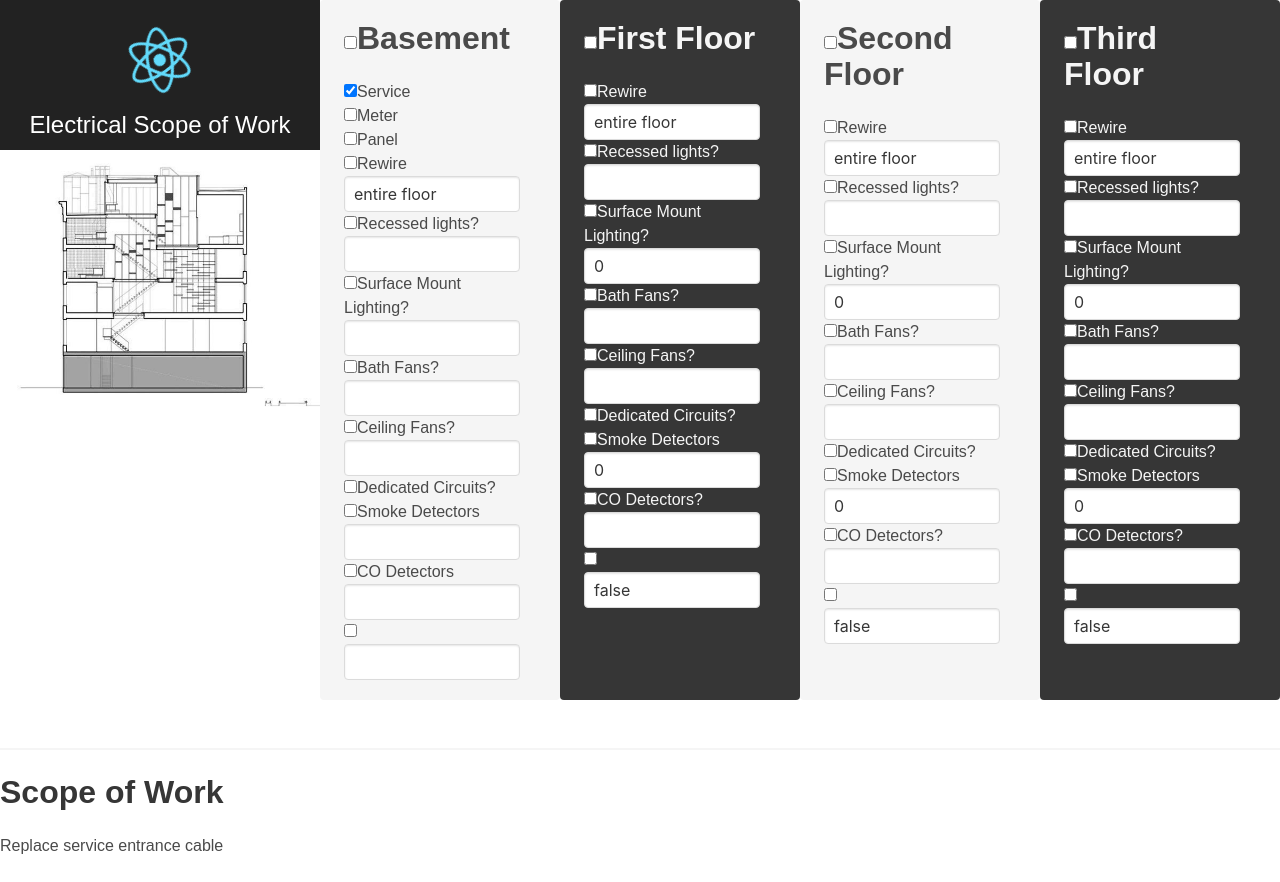
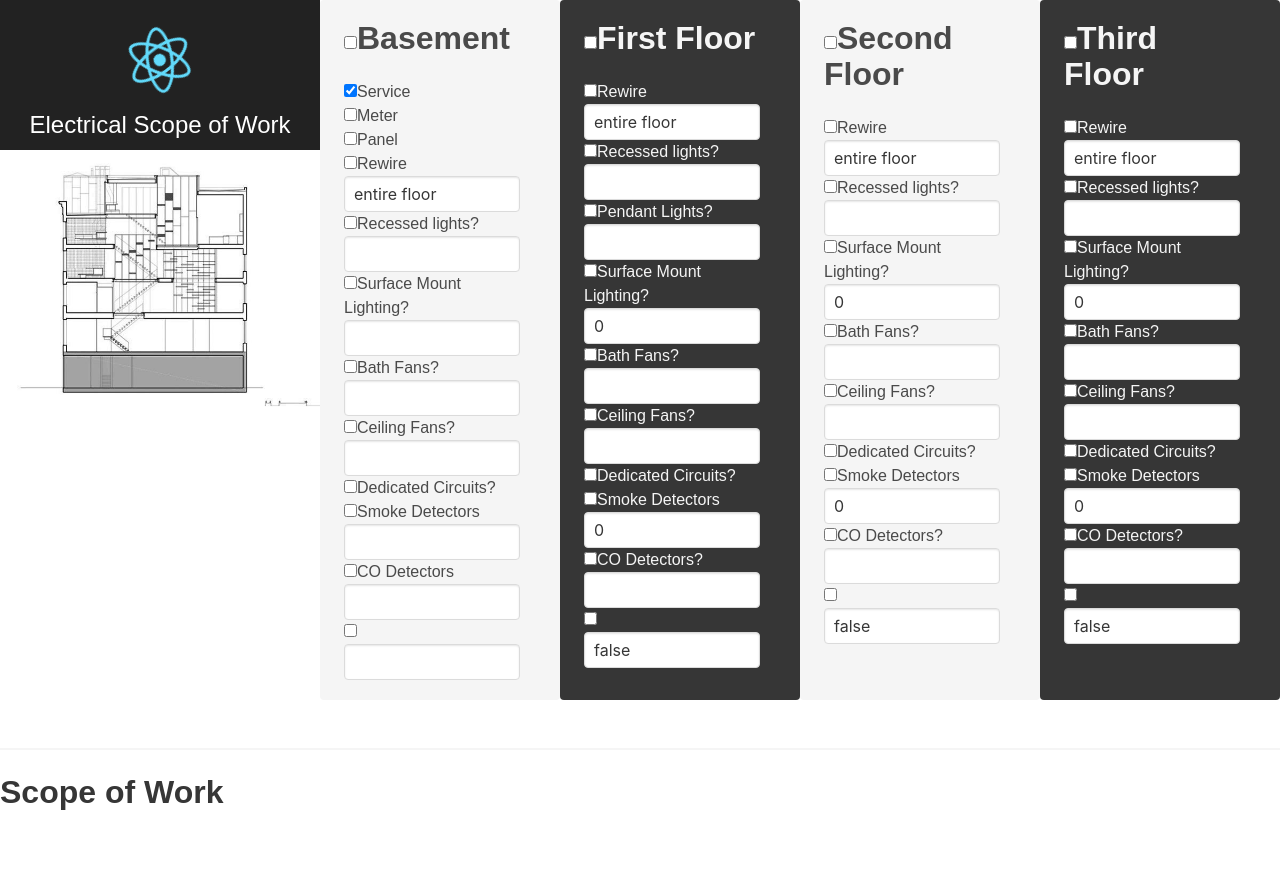
Before and after one commit to iglesias294/electricScope, a React (Create React App) app: page / in a window 1280 px wide. Both pictures are taken after a click on the checkbox 350 px from the left and 90 px from the top of the page. After the commit the page ends 834 px from the top, so only its background shows below. Built offline with nearby package versions, Linux system fonts and the light colour scheme.

Commit message:
refactored output

```diff
--- a/src/App.js
+++ b/src/App.js
@@ -24,6 +24,8 @@ class App extends Component {
       firstFloorRewiring: 'entire floor',
       firstFloorRL: false,
       firstFloorRLCount: false,
+      firstFloorPendantLight: false,
+      firstFloorPendantLightCount: false,
       firstFloorSurfaceLight: false,
       firstFloorSurfaceLightCount: 0,
       firstFloorBathFan: false,
@@ -93,6 +95,57 @@ class App extends Component {
     }
   }
   render() {
+    const basementItems = (<ul>
+      {this.state.service ? <li>{this.state.service}</li> : ''}
+      {this.state.meter ? <li>{this.state.meter}</li> : ''}
+      {this.state.panel ? <li>{this.state.panel}</li> : ''}
+      {this.state.rewire ? <li>Rewire {this.state.rewire2}: standard white switches and plugs. </li> : ''}
+      {this.state.basement1 ? <li>Supply and install {this.state.basementRec} recessed light{this.state.basementRec > 1 ? 's' : ''}</li> : ''}
+      {this.state.basementLight ? <li>Supply and install {this.state.basementLight2} surface mount light{this.state.basementLight2 > 1 ? 's' : ''}</li> : ''}
+      {this.state.basementBathFan ? <li>Install power for {this.state.basementBathFan2} bathroom exhaust fan{this.state.basementBathFan2 > 1 ? 's' : ''}</li> : ''}
+      {this.state.basementCeilingFan ? <li>Install power for {this.state.basementCeilingFan2} ceiling fan{this.state.basementCeilingFan2 > 1 ? 's' : ''}</li> : ''}
+      {this.state.basementDedicated ? <li>Run dedicated circuits for washer, dryer, furnace, and AC </li> : ''}
+      {this.state.basementSmoke ? <li>Supply and install {this.state.basementSmoke2} smoke detector{this.state.basementSmoke2 > 1 ? 's' : ''}</li> : ''}
+      {this.state.basementCo ? <li>Supply and install {this.state.basementCo2} CO detector{this.state.basementCo2 > 1 ? 's' : ''}</li> : ''}
+      {this.state.basementOther ? <li>{this.state.basementOther2}</li> : ''}
+    </ul>)
+
+
+
+    const firstFloorItems = (<ul>{this.state.firstFloorRewire ? <li>Rewire {this.state.firstFloorRewiring}: standard white switches and plugs. </li> : ''}
+      {this.state.firstFloorRL ? <li>Supply and install {this.state.firstFloorRLCount} recessed light{this.state.firstFloorRLCount > 1 ? 's' : ''}</li> : ''}
+      {this.state.firstFloorPendantLight ? <li>Supply and install {this.state.firstFloorPendantLightCount} pendant light{this.state.firstFloorPendantLightCount > 1 ? 's' : ''}</li> : ''}
+      {this.state.firstFloorSurfaceLight ? <li>Supply and install {this.state.firstFloorSurfaceLightCount} surface mount light{this.state.firstFloorSurfaceLightCount > 1 ? 's' : ''}</li> : ''}
+      {this.state.firstFloorBathFan ? <li>Install power for {this.state.firstFloorBathFanCount} bathroom exhaust fan{this.state.firstFloorBathFanCount > 1 ? 's' : ''}</li> : ''}
+      {this.state.firstFloorCeilingFan ? <li>Install power for {this.state.firstFloorCeilingFanCount} ceiling fan{this.state.firstFloorCeilingFanCount > 1 ? 's' : ''}</li> : ''}
+      {this.state.firstFloorDedicated ? <li>Run dedicated circuits for microwave, range, refrigerator, dishwasher, disposal, GFCI, under-cabinet lights </li> : ''}
+      {this.state.firstFloorSmoke ? <li>Supply and install {this.state.firstFloorSmokeCount} smoke detector{this.state.firstFloorSmokeCount > 1 ? 's' : ''}</li> : ''}
+      {this.state.firstFloorCO ? <li>Supply and install {this.state.firstFloorCOCount} CO detector{this.state.firstFloorCOCount > 1 ? 's' : ''}</li> : ''}
+      {this.state.firstFloorOther ? <li>{this.state.firstFloorOtherText}</li> : ''}</ul>)
+
+    const secondFloorItems = (<ul>
+      {this.state.secondFloorRewire ? <li>Rewire {this.state.secondFloorRewiring}: standard white switches and plugs. </li> : ''}
+      {this.state.secondFloorRL ? <li>Supply and install {this.state.secondFloorRLCount} recessed light{this.state.secondFloorRLCount > 1 ? 's' : ''}</li> : ''}
+      {this.state.secondFloorSurfaceLight ? <li>Supply and install {this.state.secondFloorSurfaceLightCount} surface mount light{this.state.secondFloorSurfaceLightCount > 1 ? 's' : ''}</li> : ''}
+      {this.state.secondFloorBathFan ? <li>Install power for {this.state.secondFloorBathFanCount} bathroom exhaust fan{this.state.secondFloorBathFanCount > 1 ? 's' : ''}</li> : ''}
+      {this.state.secondFloorCeilingFan ? <li>Install power for {this.state.secondFloorCeilingFanCount} ceiling fan{this.state.secondFloorCeilingFanCount > 1 ? 's' : ''}</li> : ''}
+      {this.state.secondFloorDedicated ? <li>Run dedicated circuits for microwave, range, refrigerator, dishwasher, disposal, GFCI, under-cabinet lights </li> : ''}
+      {this.state.secondFloorSmoke ? <li>Supply and install {this.state.secondFloorSmokeCount} smoke detector{this.state.secondFloorSmokeCount > 1 ? 's' : ''}</li> : ''}
+      {this.state.secondFloorCO ? <li>Supply and install {this.state.secondFloorCOCount} CO detector{this.state.secondFloorCOCount > 1 ? 's' : ''}</li> : ''}
+      {this.state.secondFloorOther ? <li>{this.state.secondFloorOtherText}</li> : ''}
+    </ul>)
+
+    const thirdFloorItems = (<ul>
+      {this.state.thirdFloorRewire ? <li>Rewire {this.state.thirdFloorRewiring}: standard white switches and plugs. </li> : ''}
+      {this.state.thirdFloorRL ? <li>Supply and install {this.state.thirdFloorRLCount} recessed light{this.state.thirdFloorRLCount > 1 ? 's' : ''}</li> : ''}
+      {this.state.thirdFloorSurfaceLight ? <li>Supply and install {this.state.thirdFloorSurfaceLightCount} surface mount light{this.state.thirdFloorSurfaceLightCount > 1 ? 's' : ''}</li> : ''}
+      {this.state.thirdFloorBathFan ? <li>Install power for {this.state.thirdFloorBathFanCount} bathroom exhaust fan{this.state.thirdFloorBathFanCount > 1 ? 's' : ''}</li> : ''}
+      {this.state.thirdFloorCeilingFan ? <li>Install power for {this.state.thirdFloorCeilingFanCount} ceiling fan{this.state.thirdFloorCeilingFanCount > 1 ? 's' : ''}</li> : ''}
+      {this.state.thirdFloorDedicated ? <li>Run dedicated circuits for microwave, range, refrigerator, dishwasher, disposal, GFCI, under-cabinet lights </li> : ''}
+      {this.state.thirdFloorSmoke ? <li>Supply and install {this.state.thirdFloorSmokeCount} smoke detector{this.state.thirdFloorSmokeCount > 1 ? 's' : ''}</li> : ''}
+      {this.state.thirdFloorCO ? <li>Supply and install {this.state.thirdFloorCOCount} CO detector{this.state.thirdFloorCOCount > 1 ? 's' : ''}</li> : ''}
+      {this.state.thirdFloorOther ? <li>{this.state.thirdFloorOtherText}</li> : ''}
+    </ul>)
 
     return (
       <div className="App">
@@ -318,6 +371,20 @@ class App extends Component {
                     type="number" className="input"
                     value={this.state.firstFloorRLCount}
                     onChange={(event) => this.setState({ firstFloorRLCount: event.target.value })}
+                  />
+                </p>
+                <p>
+                  <input
+                    name="firstFloorPendantLight"
+                    type="checkbox"
+                    value={this.state.firstFloorPendantLight}
+                    onChange={this.handleInputChange}
+                  /><label>Pendant Lights?</label>
+                  <input
+                    name="firstFloorPendantLightCount"
+                    type="number" className="input"
+                    value={this.state.firstFloorPendantLightCount}
+                    onChange={(event) => this.setState({ firstFloorPendantLightCount: event.target.value })}
                   />
                 </p>
                 <p>
@@ -698,61 +765,17 @@ class App extends Component {
           <p className="title">Scope of Work</p>
           {/*Begin Basement*/}
           <p className="title is-4">{this.state.basement}</p>
-          <ul>
-            {this.state.service ? <li>{this.state.service}</li> : ''}
-            {this.state.meter ? <li>{this.state.meter}</li> : ''}
-            {this.state.panel ? <li>{this.state.panel}</li> : ''}
-            {this.state.rewire ? <li>Rewire {this.state.rewire2}: standard white switches and plugs. </li> : ''}
-            {this.state.basement1 ? <li>Supply and install {this.state.basementRec} recessed light{this.state.basementRec > 1 ? 's' : ''}</li> : ''}
-            {this.state.basementLight ? <li>Supply and install {this.state.basementLight2} surface mount light{this.state.basementLight2 > 1 ? 's' : ''}</li> : ''}
-            {this.state.basementBathFan ? <li>Install power for {this.state.basementBathFan2} bathroom exhaust fan{this.state.basementBathFan2 > 1 ? 's' : ''}</li> : ''}
-            {this.state.basementCeilingFan ? <li>Install power for {this.state.basementCeilingFan2} ceiling fan{this.state.basementCeilingFan2 > 1 ? 's' : ''}</li> : ''}
-            {this.state.basementDedicated ? <li>Run dedicated circuits for washer, dryer, furnace, and AC </li> : ''}
-            {this.state.basementSmoke ? <li>Supply and install {this.state.basementSmoke2} smoke detector{this.state.basementSmoke2 > 1 ? 's' : ''}</li> : ''}
-            {this.state.basementCo ? <li>Supply and install {this.state.basementCo2} CO detector{this.state.basementCo2 > 1 ? 's' : ''}</li> : ''}
-            {this.state.basementOther ? <li>{this.state.basementOther2}</li> : ''}
-          </ul>
+          {this.state.basement ? basementItems : ''}
           {/*End Basement*/}
-
           {/*Begin First Floor*/}
           <p className="title is-4">{this.state.firstFloor}</p>
-          <ul>
-            {this.state.firstFloorRewire ? <li>Rewire {this.state.firstFloorRewiring}: standard white switches and plugs. </li> : ''}
-            {this.state.firstFloorRL ? <li>Supply and install {this.state.firstFloorRLCount} recessed light{this.state.firstFloorRLCount > 1 ? 's' : ''}</li> : ''}
-            {this.state.firstFloorSurfaceLight ? <li>Supply and install {this.state.firstFloorSurfaceLightCount} surface mount light{this.state.firstFloorSurfaceLightCount > 1 ? 's' : ''}</li> : ''}
-            {this.state.firstFloorBathFan ? <li>Install power for {this.state.firstFloorBathFanCount} bathroom exhaust fan{this.state.firstFloorBathFanCount > 1 ? 's' : ''}</li> : ''}
-            {this.state.firstFloorCeilingFan ? <li>Install power for {this.state.firstFloorCeilingFanCount} ceiling fan{this.state.firstFloorCeilingFanCount > 1 ? 's' : ''}</li> : ''}
-            {this.state.firstFloorDedicated ? <li>Run dedicated circuits for microwave, range, refrigerator, dishwasher, disposal, GFCI, under-cabinet lights </li> : ''}
-            {this.state.firstFloorSmoke ? <li>Supply and install {this.state.firstFloorSmokeCount} smoke detector{this.state.firstFloorSmokeCount > 1 ? 's' : ''}</li> : ''}
-            {this.state.firstFloorCO ? <li>Supply and install {this.state.firstFloorCOCount} CO detector{this.state.firstFloorCOCount > 1 ? 's' : ''}</li> : ''}
-            {this.state.firstFloorOther ? <li>{this.state.firstFloorOtherText}</li> : ''}
-          </ul>
+          {this.state.firstFloor ? firstFloorItems : ''}
           {/*End First Floor*/}
           <p className="title is-4">{this.state.secondFloor}</p>
-          <ul>
-            {this.state.secondFloorRewire ? <li>Rewire {this.state.secondFloorRewiring}: standard white switches and plugs. </li> : ''}
-            {this.state.secondFloorRL ? <li>Supply and install {this.state.secondFloorRLCount} recessed light{this.state.secondFloorRLCount > 1 ? 's' : ''}</li> : ''}
-            {this.state.secondFloorSurfaceLight ? <li>Supply and install {this.state.secondFloorSurfaceLightCount} surface mount light{this.state.secondFloorSurfaceLightCount > 1 ? 's' : ''}</li> : ''}
-            {this.state.secondFloorBathFan ? <li>Install power for {this.state.secondFloorBathFanCount} bathroom exhaust fan{this.state.secondFloorBathFanCount > 1 ? 's' : ''}</li> : ''}
-            {this.state.secondFloorCeilingFan ? <li>Install power for {this.state.secondFloorCeilingFanCount} ceiling fan{this.state.secondFloorCeilingFanCount > 1 ? 's' : ''}</li> : ''}
-            {this.state.secondFloorDedicated ? <li>Run dedicated circuits for microwave, range, refrigerator, dishwasher, disposal, GFCI, under-cabinet lights </li> : ''}
-            {this.state.secondFloorSmoke ? <li>Supply and install {this.state.secondFloorSmokeCount} smoke detector{this.state.secondFloorSmokeCount > 1 ? 's' : ''}</li> : ''}
-            {this.state.secondFloorCO ? <li>Supply and install {this.state.secondFloorCOCount} CO detector{this.state.secondFloorCOCount > 1 ? 's' : ''}</li> : ''}
-            {this.state.secondFloorOther ? <li>{this.state.secondFloorOtherText}</li> : ''}
-          </ul>
+          {this.state.secondFloor ? secondFloorItems : ''}
           {/*End Second Floor*/}
           <p className="title is-4">{this.state.thirdFloor}</p>
-          <ul>
-            {this.state.thirdFloorRewire ? <li>Rewire {this.state.thirdFloorRewiring}: standard white switches and plugs. </li> : ''}
-            {this.state.thirdFloorRL ? <li>Supply and install {this.state.thirdFloorRLCount} recessed light{this.state.thirdFloorRLCount > 1 ? 's' : ''}</li> : ''}
-            {this.state.thirdFloorSurfaceLight ? <li>Supply and install {this.state.thirdFloorSurfaceLightCount} surface mount light{this.state.thirdFloorSurfaceLightCount > 1 ? 's' : ''}</li> : ''}
-            {this.state.thirdFloorBathFan ? <li>Install power for {this.state.thirdFloorBathFanCount} bathroom exhaust fan{this.state.thirdFloorBathFanCount > 1 ? 's' : ''}</li> : ''}
-            {this.state.thirdFloorCeilingFan ? <li>Install power for {this.state.thirdFloorCeilingFanCount} ceiling fan{this.state.thirdFloorCeilingFanCount > 1 ? 's' : ''}</li> : ''}
-            {this.state.thirdFloorDedicated ? <li>Run dedicated circuits for microwave, range, refrigerator, dishwasher, disposal, GFCI, under-cabinet lights </li> : ''}
-            {this.state.thirdFloorSmoke ? <li>Supply and install {this.state.thirdFloorSmokeCount} smoke detector{this.state.thirdFloorSmokeCount > 1 ? 's' : ''}</li> : ''}
-            {this.state.thirdFloorCO ? <li>Supply and install {this.state.thirdFloorCOCount} CO detector{this.state.thirdFloorCOCount > 1 ? 's' : ''}</li> : ''}
-            {this.state.thirdFloorOther ? <li>{this.state.thirdFloorOtherText}</li> : ''}
-          </ul>
+          {this.state.thirdFloor ? thirdFloorItems : ''}
         </div>
       </div>
     );
```
